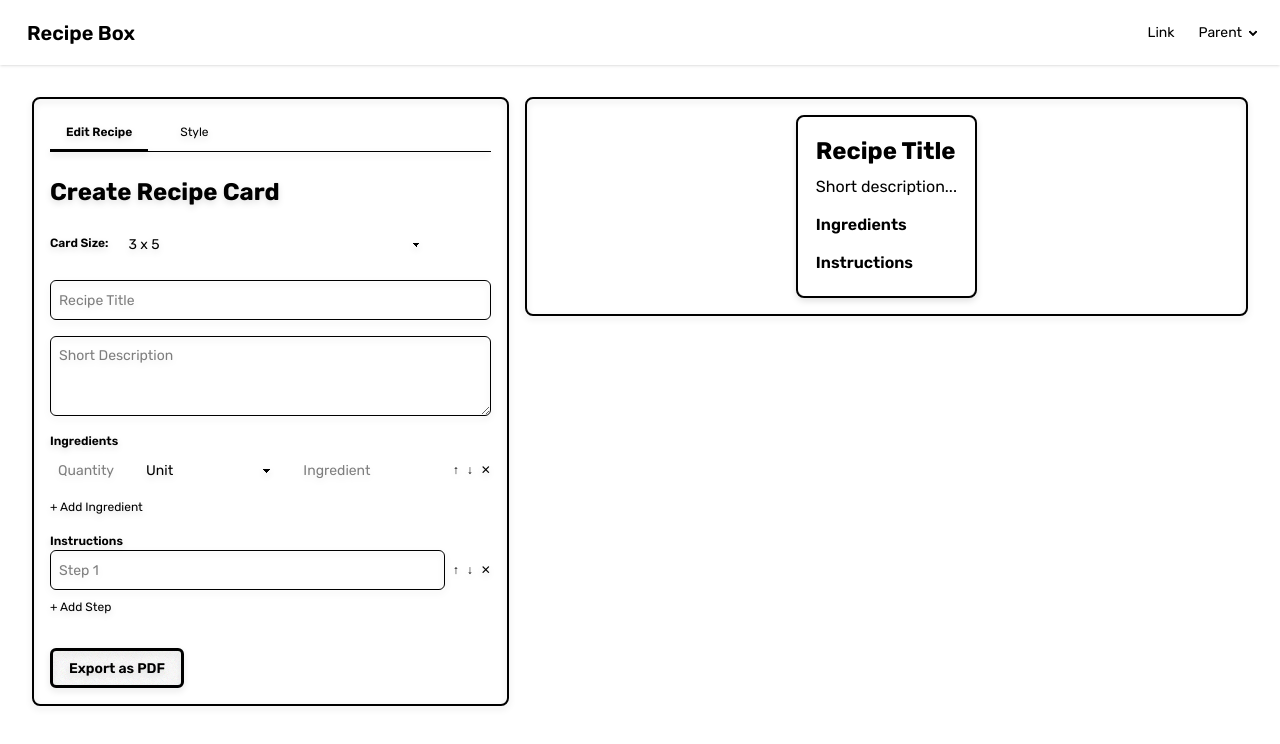
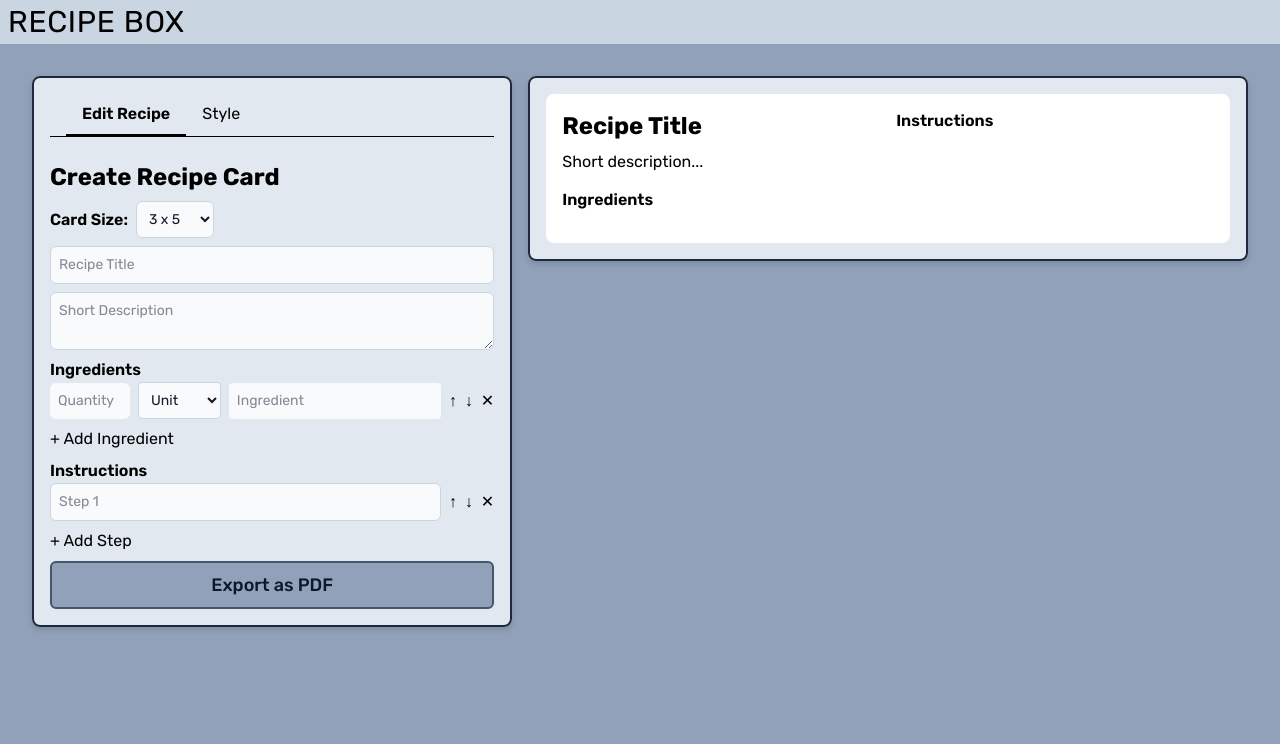
Before and after one commit to Tooboi/recipe-cards, a Next.js app: page /new-card in a window 1280 px wide. Shown: the top 744 px of the page. Built offline with nearby package versions, Linux system fonts and the light colour scheme.

Commit message:
improved functionality and removed daisyui

```diff
--- a/package.json
+++ b/package.json
@@ -18,7 +18,6 @@
     "@fontsource/rubik": "^5.2.5",
     "@prisma/client": "^6.8.2",
     "culori": "^4.0.1",
-    "daisyui": "^5.0.35",
     "html2canvas": "^1.4.1",
     "jspdf": "^3.0.1",
     "mongodb": "^6.16.0",
--- a/src/app/globals.css
+++ b/src/app/globals.css
@@ -1,24 +1,28 @@
 @import 'tailwindcss';
-@plugin "daisyui" {
-  themes: cmyk --default;
-  root: ':root';
-  include: ;
-  exclude: ;
-  prefix: ;
-  logs: true;
+/* @plugin "daisyui"; */
+
+.export-recipe {
+  background-color: #fff;
+  color: #000;
+  border-radius: 0.5rem;
+  font-family: Rubik;
 }
 
-
+.main-bg {
+  background-color: #90a1b9;
+}
 
 body::-webkit-scrollbar {
   display: none;
 }
 :root {
   font-family: Rubix, Helvetica, sans-serif;
-  --background: var(--background)
-  --foreground: var(--foreground);
-  overflow: hidden;
+  /* --background: var(--background)
+  --foreground: var(--foreground); */
 }
+
+
+
 
 .classic-theme {
   font-family: Arial, Helvetica, sans-serif;
--- a/src/app/layout.tsx
+++ b/src/app/layout.tsx
@@ -17,9 +17,9 @@ export default function RootLayout({
 }>) {
   return (
       <html lang="en">
-        <body className={`${rubik.className} antialiased bg-base-300`}>
+        <body className={`${rubik.className} antialiased main-bg`}>
           <Navbar/>
-          <main className="m-auto min-h-screen min-w-[300px] max-w-7xl bg-base-300 p-4">{children}</main>
+          <main className="m-auto min-h-screen min-w-[300px] max-w-7xl p-4">{children}</main>
         </body>
       </html>
   );
--- a/src/app/new-card/page.tsx
+++ b/src/app/new-card/page.tsx
@@ -49,7 +49,7 @@ export default function NewCard() {
     const card = document.getElementById('recipe-preview');
     if (!card) return;
 
-    const scale = pdfSize === '3x5' ? 2 : 3;
+    const scale = 3;
     const canvas = await html2canvas(card, {
       scale,
       useCORS: true,
@@ -62,7 +62,7 @@ export default function NewCard() {
     const pageSize = pdfSize === '3x5' ? [3, 5] : [8.5, 11];
 
     const pdf = new jsPDF({
-      orientation: 'portrait',
+      orientation: pdfSize === '3x5' ? 'landscape' : 'portrait',
       unit: 'in',
       format: pageSize,
     });
@@ -105,30 +105,30 @@ export default function NewCard() {
   };
 
   return (
-    <div className="h-screen">
-      <div className=" grid grid-cols-5 h-screen p-4 gap-4">
+    <div className="h-dvh">
+      <div className="flex h-dvh p-4">
         {/* Left Panel */}
-        <fieldset className="fieldset bg-base-200 border-primary col-span-2 rounded-lg border-2 w-full flex flex-col h-max p-4 drop-shadow-md">
+        <fieldset className="fieldset bg-slate-200 border-slate-800 flex-2/5 rounded-lg border-2 w-full flex flex-col h-max p-4 drop-shadow-md">
           <div className="">
             {/* Tabs at top */}
-            <div className="flex gap-4 mb-6 border-b">
-              <button className={`px-4 py-2 border-b-2 ${tab === 'editor' ? 'border-info font-semibold' : 'border-transparent'}`} onClick={() => setTab('editor')}>
+            <div className="flex px-4 mb-6 border-b">
+              <button className={`px-4 py-2 border-b-2 text-md ${tab === 'editor' ? 'border-secondary font-semibold' : 'border-transparent'}`} onClick={() => setTab('editor')}>
                 Edit Recipe
               </button>
-              <button className={`px-4 py-2 border-b-2 ${tab === 'decor' ? 'border-info font-semibold' : 'border-transparent'}`} onClick={() => setTab('decor')}>
+              <button className={`px-4 py-2 border-b-2 ${tab === 'decor' ? 'border-secondary font-semibold' : 'border-transparent'}`} onClick={() => setTab('decor')}>
                 Style
               </button>
             </div>
 
             {/* Tab content */}
             {tab === 'editor' && (
-              <div className="space-y-4 overflow-auto">
+              <div className="space-y-2 ">
                 <h1 className="text-2xl font-bold">Create Recipe Card</h1>
-                <div>
-                  <label htmlFor="pdf-size" className="mr-2 font-semibold">
+                <div className="flex items-center space-x-2">
+                  <label htmlFor="pdf-size" className="font-semibold">
                     Card Size:
                   </label>
-                  <select id="pdf-size" value={pdfSize} onChange={(e) => setPdfSize(e.target.value as '3x5' | 'letter')} className="select select-primary">
+                  <select id="pdf-size" value={pdfSize} onChange={(e) => setPdfSize(e.target.value as '3x5' | 'letter')} className="bg-slate-50 border-slate-300 text-slate-900 text-sm focus:ring-slate-500 focus:border-slate-500 p-2 rounded-md placeholder:text-slate-300 border ">
                     <option value="3x5">3 x 5</option>
                     <option value="letter">Letter</option>
                   </select>
@@ -138,27 +138,38 @@ export default function NewCard() {
                   <label htmlFor="recipe-title" className="sr-only">
                     Recipe Title
                   </label>
-                  <input id="recipe-title" placeholder="Recipe Title" className="w-full input input-primary border p-2 rounded-md" value={title} onChange={(e) => setTitle(e.target.value)} />
+                  <input id="recipe-title" placeholder="Recipe Title" className="w-full border p-2 rounded-md bg-slate-50 border-slate-300 text-slate-900 text-sm focus:ring-slate-500 focus:border-slate-500 block " value={title} onChange={(e) => setTitle(e.target.value)} />
                 </div>
 
                 <div>
                   <label htmlFor="recipe-description" className="sr-only">
                     Short Description
                   </label>
-                  <textarea id="recipe-description" placeholder="Short Description" className="w-full textarea textarea-primary border p-2 rounded-md" value={description} onChange={(e) => setDescription(e.target.value)} />
+                  <textarea id="recipe-description" placeholder="Short Description" className="w-full border p-2 rounded-md bg-slate-50 border-slate-300 text-slate-900 text-sm focus:ring-slate-500 focus:border-slate-500 block " value={description} onChange={(e) => setDescription(e.target.value)} />
                 </div>
                 <div>
                   <h2 className="font-semibold">Ingredients</h2>
                   {ingredients.map((ingredient, i) => (
                     <div key={i} className="flex gap-2 mb-2 items-center">
                       {/* Quantity */}
-                      <input type="text" placeholder="Quantity" value={ingredient.quantity} onChange={(e) => updateField(setIngredients, i, { ...ingredient, quantity: e.target.value }, ingredients)} className="w-20 input input-primary p-2 rounded-md" />
+                      <input
+                        type="text"
+                        placeholder="Quantity"
+                        value={ingredient.quantity}
+                        onChange={(e) => updateField(setIngredients, i, { ...ingredient, quantity: e.target.value }, ingredients)}
+                        className="w-20 bg-slate-50 border-slate-300 text-slate-900 text-sm focus:ring-slate-500 focus:border-slate-500 block p-2 rounded-md"
+                      />
 
                       {/* Unit */}
                       <label htmlFor={`unit-select-${i}`} className="sr-only">
                         Ingredient unit
                       </label>
-                      <select id={`unit-select-${i}`} value={ingredient.unit} onChange={(e) => updateField(setIngredients, i, { ...ingredient, unit: e.target.value }, ingredients)} className="select select-primary p-2 rounded">
+                      <select
+                        id={`unit-select-${i}`}
+                        value={ingredient.unit}
+                        onChange={(e) => updateField(setIngredients, i, { ...ingredient, unit: e.target.value }, ingredients)}
+                        className="bg-slate-50 border-slate-300 text-slate-900 text-sm focus:ring-slate-500 focus:border-slate-500 block p-2 rounded placeholder:text-slate-300 border w-full"
+                      >
                         <option value="">Unit</option>
                         <option value="tsp">tsp</option>
                         <option value="tbsp">tbsp</option>
@@ -172,7 +183,13 @@ export default function NewCard() {
                       </select>
 
                       {/* Name */}
-                      <input type="text" placeholder="Ingredient" value={ingredient.item} onChange={(e) => updateField(setIngredients, i, { ...ingredient, item: e.target.value }, ingredients)} className="flex-grow input input-primary p-2 rounded" />
+                      <input
+                        type="text"
+                        placeholder="Ingredient"
+                        value={ingredient.item}
+                        onChange={(e) => updateField(setIngredients, i, { ...ingredient, item: e.target.value }, ingredients)}
+                        className="flex-grow bg-slate-50 border-slate-300 text-slate-900 text-sm focus:ring-slate-500 focus:border-slate-500 block p-2 rounded"
+                      />
 
                       {/* Reorder and Remove */}
                       <button className="text-primary" onClick={() => moveIngredient(i, 'up')} disabled={i === 0} title="Move up">
@@ -187,7 +204,7 @@ export default function NewCard() {
                     </div>
                   ))}
 
-                  <button className="text-info" onClick={addIngredient}>
+                  <button className="text-secondary" onClick={addIngredient}>
                     + Add Ingredient
                   </button>
                 </div>
@@ -199,7 +216,14 @@ export default function NewCard() {
                       <label htmlFor={`step-${i}`} className="sr-only">
                         Step {i + 1}
                       </label>
-                      <input id={`step-${i}`} name={`step-${i}`} placeholder={`Step ${i + 1}`} className="flex-grow input input-primary border p-2 rounded-md" value={step} onChange={(e) => updateField(setInstructions, i, e.target.value, instructions)} />
+                      <input
+                        id={`step-${i}`}
+                        name={`step-${i}`}
+                        placeholder={`Step ${i + 1}`}
+                        className="flex-grow bg-slate-50 border-slate-300 text-slate-900 text-sm focus:ring-slate-500 focus:border-slate-500 block border p-2 rounded-md"
+                        value={step}
+                        onChange={(e) => updateField(setInstructions, i, e.target.value, instructions)}
+                      />
                       <button className="text-primary" onClick={() => moveField(setInstructions, instructions, i, 'up')} disabled={i === 0} title="Move up">
                         ↑
                       </button>
@@ -211,24 +235,26 @@ export default function NewCard() {
                       </button>
                     </div>
                   ))}
-                  <button className="text-info" onClick={() => addField(setInstructions, instructions)}>
+                  <button className="text-secondary" onClick={() => addField(setInstructions, instructions)}>
                     + Add Step
                   </button>
                 </div>
 
-                <button className="mt-4 btn btn-primary rounded-md" onClick={handlePDFExport}>
+                <button className="w-full mx-auto p-2 justify-center rounded-md border-2 border-slate-600 bg-slate-400 text-lg font-medium text-slate-900 transition-all hover:border-2 hover:border-slate-500 hover:bg-slate-400/80 hover:text-slate-700 active:bg-slate-500 active:text-slate-900 active:border-slate-600" onClick={handlePDFExport}>
                   Export as PDF
                 </button>
               </div>
             )}
 
             {tab === 'decor' && (
-              <div className="space-y-6 overflow-auto">
-                <h2 className="text-2xl font-bold">Customize Your Card</h2>
+              <div className="space-y-6">
+                <h2 className="text-2xl font-bold">Customize Card</h2>
 
-                <div>
-                  <h3 className="font-semibold mb-2">Font</h3>
-                  <select className="select select-bordered" value={font} onChange={(e) => setFont(e.target.value)} title="Font style">
+                <div className="flex items-center space-x-2">
+                  <label htmlFor="font-select" className="font-semibold">
+                    Font:
+                  </label>
+                  <select id="font-select" className="bg-slate-50 border-slate-300 text-slate-900 text-sm focus:ring-slate-500 focus:border-slate-500 p-2 rounded-md placeholder:text-slate-300 border" value={font} onChange={(e) => setFont(e.target.value)} title="Font style">
                     {googleFonts.map((f) => (
                       <option key={f.value} value={f.value}>
                         {f.label}
@@ -237,17 +263,17 @@ export default function NewCard() {
                   </select>
                 </div>
 
-                <div>
+                <div className="hidden">
                   <h3 className="font-semibold mb-2">Text Color</h3>
                   <input type="color" value={textColor} onChange={(e) => setTextColor(e.target.value)} className="input input-bordered w-24 p-0 h-10" title="Text color" />
                 </div>
 
-                <div>
+                <div className="hidden">
                   <h3 className="font-semibold mb-2">Background Color</h3>
                   <input type="color" value={backgroundColor} onChange={(e) => setBackgroundColor(e.target.value)} className="input input-bordered w-24 p-0 h-10" title="Background color" />
                 </div>
 
-                <div>
+                <div className="hidden">
                   <h3 className="font-semibold mb-2">Border Color</h3>
                   <input type="color" value={borderColor} onChange={(e) => setBorderColor(e.target.value)} className="input input-bordered w-24 p-0 h-10" title="Border color" />
                 </div>
@@ -257,19 +283,22 @@ export default function NewCard() {
         </fieldset>
 
         {/* Live Preview */}
-        <fieldset className="p-4 h-max flex fieldset justify-center border-2 bg-base-200 rounded-lg border-primary items-center col-span-3 flex-grow drop-shadow-md">
-          <div className="border-2 border-black rounded-lg">
+        <fieldset className="ml-4 h-max flex fieldset justify-center border-2 bg-slate-200 rounded-lg border-slate-800 items-center flex-3/5 drop-shadow-md">
+          <div className="w-full h-full max-h-full flex justify-center items-center overflow-auto">
             <div
               id="recipe-preview"
-              className={`rounded-lg relative w-full max-w-[min(100%,${pdfSize === '3x5' ? '15rem' : '44rem'})] aspect-[${pdfSize === '3x5' ? '5/3' : '11/8.5'}] p-4 scale-container`}
-              style={{
-                fontFamily: `'${font}', sans-serif`,
-                backgroundColor,
-                color: textColor,
-                border: `2px solid ${borderColor}`,
-              }}
+              className="relative m-4 w-full max-w-full h-auto export-recipe"
+              // style={{
+              //   fontFamily: `'${font}', sans-serif`,
+              //   backgroundColor,
+              //   color: textColor,
+              //   border: `2px solid ${borderColor}`,
+              //   borderRadius: '0.5rem',
+              //   aspectRatio: pdfSize === '3x5' ? '5 / 3' : '8.5 / 11',
+              // }}
             >
-              <div className="text-[clamp(0.5rem,1.5vw,1rem)] leading-snug">
+              <div className={`text-[clamp(0.5rem,1.5vw,1rem)] leading-snug p-4 box-border w-full h-full ${pdfSize === '3x5' ? 'flex flex-row gap-4' : ''}`}>
+                <div className={`${pdfSize === '3x5' ? 'w-1/2' : 'w-full'}`}>
                   <h2 className="text-[clamp(1rem,3vw,1.5rem)] font-bold mb-2">{title || 'Recipe Title'}</h2>
                   <p className="mb-4">{description || 'Short description...'}</p>
 
@@ -283,7 +312,9 @@ export default function NewCard() {
                         </li>
                       ))}
                   </ul>
+                </div>
 
+                <div className={`${pdfSize === '3x5' ? 'w-1/2' : 'w-full'}`}>
                   <h3 className="font-semibold mb-1">Instructions</h3>
                   <ol className="list-decimal list-inside space-y-1">
                     {instructions.filter(Boolean).map((step, i) => (
@@ -293,6 +324,7 @@ export default function NewCard() {
                 </div>
               </div>
             </div>
+          </div>
         </fieldset>
       </div>
     </div>
--- a/src/components/Navbar.tsx
+++ b/src/components/Navbar.tsx
@@ -1,28 +1,34 @@
+import Link from "next/link";
+
 export default function Navbar() {
+
   return (
-    <div className="navbar bg-base-100 shadow-sm">
-      <div className="flex-1">
-        <a className="btn btn-ghost text-xl">Recipe Box</a>
-      </div>
-      <div className="flex-none">
-        <ul className="menu menu-horizontal px-1">
-          <li>
-            <a>Link</a>
-          </li>
-          <li>
-            <details>
-              <summary>Parent</summary>
-              <ul className="bg-base-100 rounded-t-none p-2">
-                <li>
-                  <a>Link 1</a>
-                </li>
-                <li>
-                  <a>Link 2</a>
-                </li>
-              </ul>
-            </details>
-          </li>
-        </ul>
+    <div className="bg-slate-300 py-1 px-2">
+      <div className="navbar m-auto max-w-7xl flex-row gap-2">
+        <div className="flex-1">
+          <Link
+            href="/"
+            className="text-3xl mx-auto xs:mx-0 normal-case hover:bg-transparent tracking-wide xs:tracking-wide "
+          >
+            {/* <Image src={logo} height={40} width={40} alt="GAMMA2DOT2" /> */}
+            RECIPE BOX
+          </Link>
+        </div>
+        <div className=" hidden lg:flex">
+          {/* <Tabs /> */}
+        </div>
+        <div className="flex-none gap-2 hidden xs:flex">
+          {/* <form action={searchProducts}>
+            <div className="form-control">
+              <input
+                name="searchQuery"
+                placeholder="Search"
+                className="input placeholder-brand-500 h-[2.5rem] w-full min-w-[100px] border-2 border-brand-800 bg-transparent backdrop-blur-sm "
+              />
+            </div>
+          </form> */}
+          {/* <UserMenuButton session={session} /> */}
+        </div>
       </div>
     </div>
   );
```
Also changed, not shown: 1 other file (tests, documents, lock files or other folders). Lines whose indentation alone changed are shown as unchanged.
